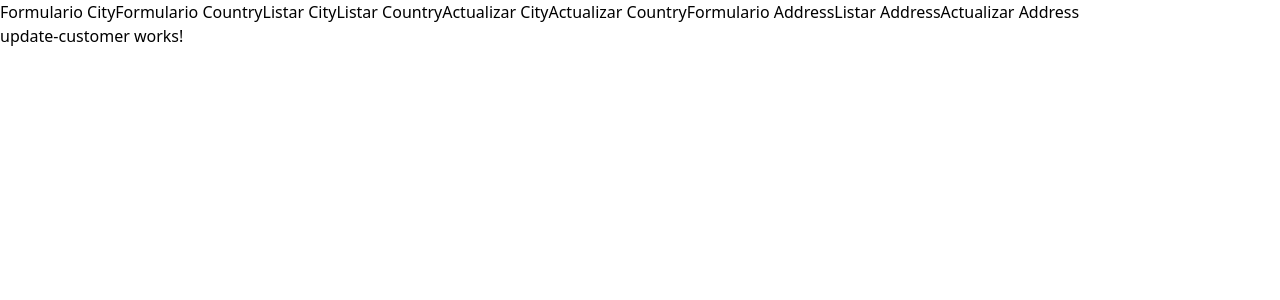
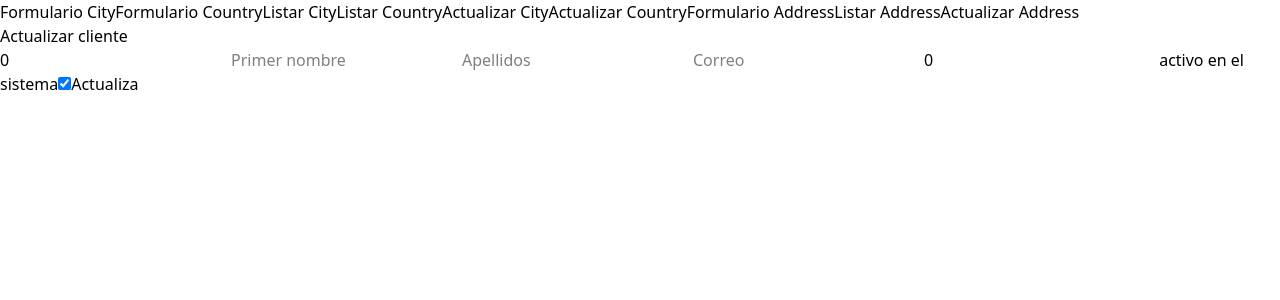
Before and after one commit to AnaVetericano/TailwindTrabajoAlexa, an Angular app: page /updatecustomer/1 in a window 1280 px wide. Shown: the top 300 px of the page. Built offline with nearby package versions, Linux system fonts and the light colour scheme.

Commit message:
feat: create html of update customer and create ts of logic

```diff
--- a/src/app/update-customer/update-customer.html
+++ b/src/app/update-customer/update-customer.html
@@ -1 +1,11 @@
-<p>update-customer works!</p>
+<h1>Actualizar cliente</h1>
+<form (ngSubmit)="UpdateCustomer()">
+    <input type="number" [(ngModel)]="CustomerEdit.store_id" name="store_id" placeholder="Id de almacén">
+    <input type="text" [(ngModel)]="CustomerEdit.first_name" name="first_name" placeholder="Primer nombre">
+    <input type="text" [(ngModel)]="CustomerEdit.last_name" name="last_name" placeholder="Apellidos">
+    <input type="email" [(ngModel)]="CustomerEdit.email" name="email" placeholder="Correo">
+    <input type="number" [(ngModel)]="CustomerEdit.address_id" name="address_id" placeholder="Dirección">
+    <label> activo en el sistema</label>
+    <input type="checkbox" [(ngModel)]="CustomerEdit.active" name="active" placeholder="Activo">
+    <button type="submit">Actualiza</button>
+</form>
--- a/src/app/update-customer/update-customer.ts
+++ b/src/app/update-customer/update-customer.ts
@@ -1,11 +1,48 @@
 import { Component } from '@angular/core';
+import { HttpClient } from '@angular/common/http';
+import { FormsModule } from '@angular/forms';
+import { ActivatedRoute } from '@angular/router';
 
 @Component({
   selector: 'app-update-customer',
-  imports: [],
+  imports: [FormsModule],
   templateUrl: './update-customer.html',
   styleUrl: './update-customer.css',
 })
 export class UpdateCustomer {
+  id: number = 0
+  ngOnInit(){
+    this.id = this.route.snapshot.params['id']
+  }
 
+  CustomerEdit ={
+    store_id: 0,
+    first_name: '',
+    last_name: '',
+    email: '',
+    address_id: 0,
+    active: true
+  }
+  API_CUSTOMER = "https://srrpeanqjqfxtnuwhjez.supabase.co/rest/v1/customer?customer_id=eq."
+  constructor(private http: HttpClient, private route: ActivatedRoute){}
+
+  UpdateCustomer(){
+      const headers = {
+        apikey: 'sb_publishable_qnp1xzi89N_0c2Yex-wbwQ_ddmCG28x',
+        Authorization: 'Bearer sb_publishable_qnp1xzi89N_0c2Yex-wbwQ_ddmCG28x',
+        'Content-Type': 'application/json'
+      }
+
+      this.http.patch(this.API_CUSTOMER + this.id, this.CustomerEdit, {headers})
+      .subscribe({
+        next:(response)=>{
+          alert(`actualización hecha satisfactoriamente` + response)
+        },
+        error:(err)=>{
+          alert('¡¡ERROR DEL SERVIDOR!!')
+          console.log(err);
+
+        }
+      })
+  }
 }
```
